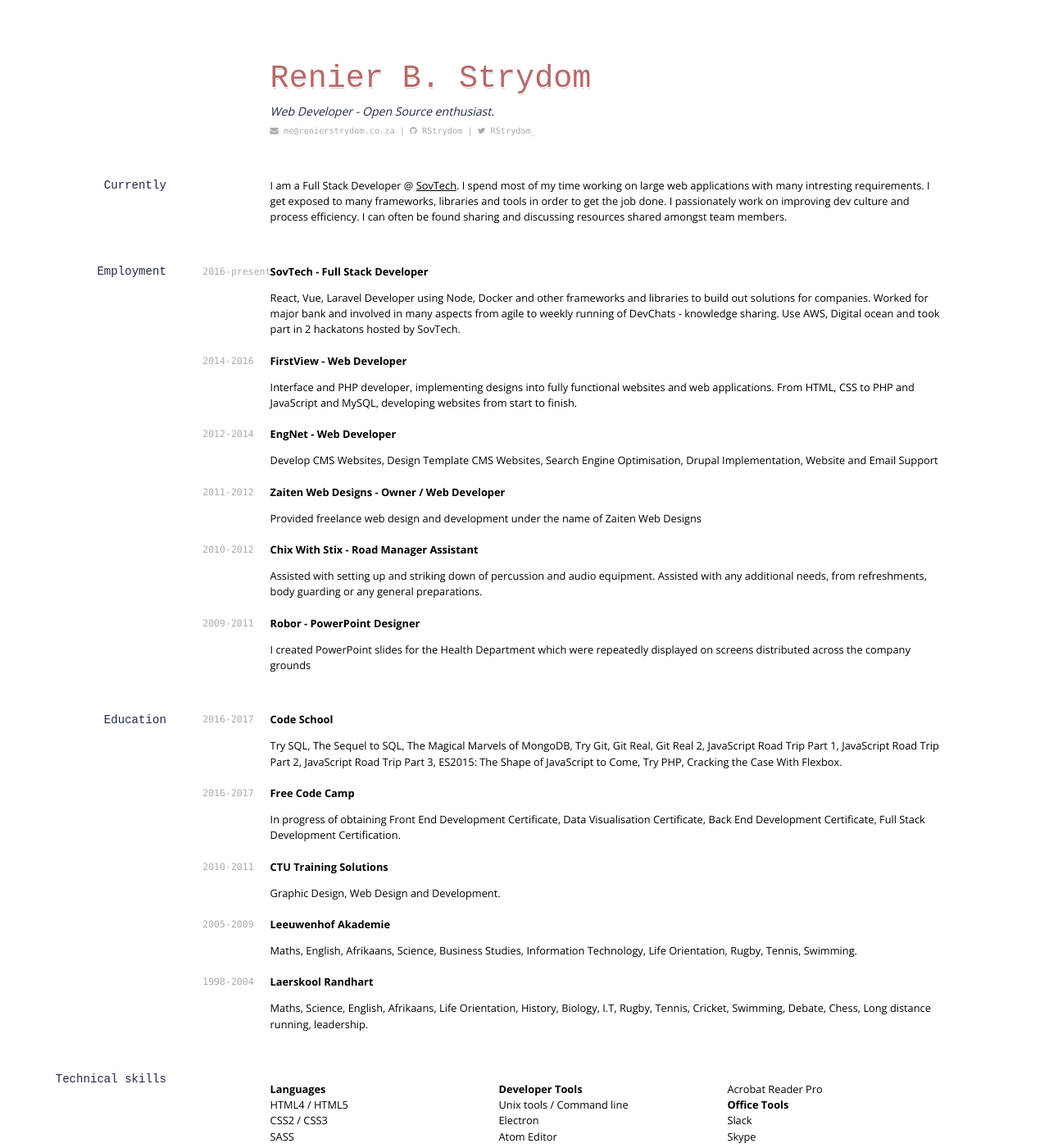
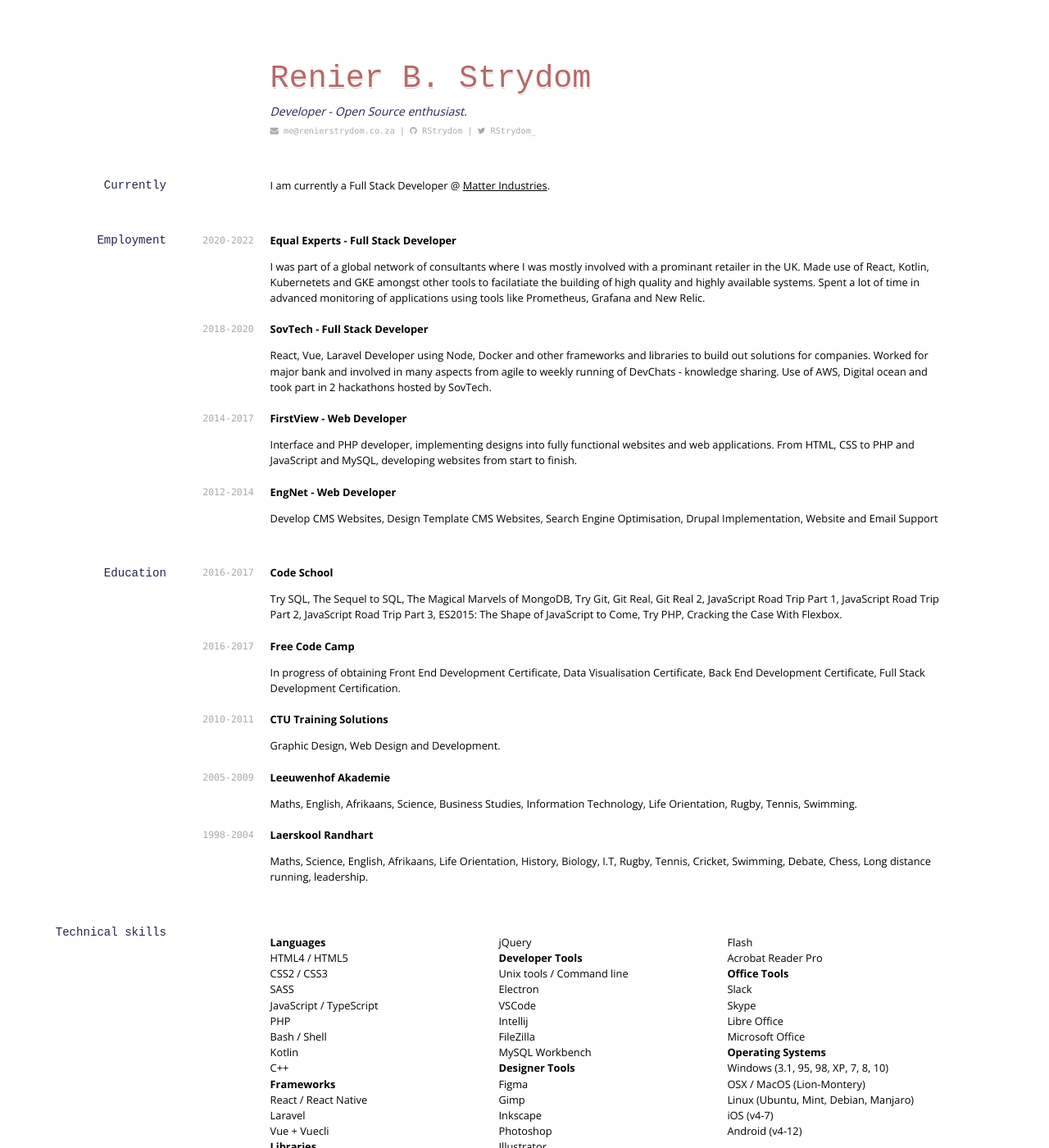
Before and after one commit to RStrydom/CV, a Jekyll site: the page built from index.md, in a window 1280 px wide and 1400 px high. Shown: the whole window at 82% size. Built offline with Jekyll 4.4.1, drawn with Linux system fonts in a browser that asks for light colours; nearby versions of some CDN libraries; some of the changed text lies outside the part shown.

Commit message:
Update index.md

```diff
--- a/index.md
+++ b/index.md
@@ -3,7 +3,7 @@ layout: cv
 title: Renier Strydom's CV
 ---
 # Renier B. Strydom
-Web Developer - Open Source enthusiast.
+Developer - Open Source enthusiast.
 
 <div id="webaddress" markdown='1'>
 <i class="fa fa-envelope"></i> <a href="mailto:me@renierstrydom.co.za">me@renierstrydom.co.za</a>
@@ -15,35 +15,26 @@ Web Developer - Open Source enthusiast.
 
 
 ## Currently
-I am a Full Stack Developer @ [SovTech](https://sov.tech). I spend most of my time working on large web applications with many intresting requirements. I get exposed to many frameworks, libraries and tools in order to get the job done. I passionately work on improving dev culture and process efficiency. I can often be found sharing and discussing resources shared amongst team members.
+I am currently a Full Stack Developer @ [Matter Industries](https://www.matter.inc/).
 
 
 ## Employment
 
-`2016-present`
+`2020-2022`
+__Equal Experts - Full Stack Developer__
+- I was part of a global network of consultants where I was mostly involved with a prominant retailer in the UK. Made use of React, Kotlin, Kubernetets and GKE amongst other tools to facilatiate the building of high quality and highly available systems. Spent a lot of time in advanced monitoring of applications using tools like Prometheus, Grafana and New Relic.
+
+`2018-2020`
 __SovTech - Full Stack Developer__
-- React, Vue, Laravel Developer using Node, Docker and other frameworks and libraries to build out solutions for companies. Worked for major bank and involved in many aspects from agile to weekly running of DevChats - knowledge sharing. Use AWS, Digital ocean and took part in 2 hackatons hosted by SovTech.
+- React, Vue, Laravel Developer using Node, Docker and other frameworks and libraries to build out solutions for companies. Worked for major bank and involved in many aspects from agile to weekly running of DevChats - knowledge sharing. Use of AWS, Digital ocean and took part in 2 hackathons hosted by SovTech.
 
-`2014-2016`
+`2014-2017`
 __FirstView - Web Developer__
 - Interface and PHP developer, implementing designs into fully functional websites and web applications. From HTML, CSS to PHP and JavaScript and MySQL, developing websites from start to finish.
 
 `2012-2014`
 __EngNet - Web Developer__
 - Develop CMS Websites, Design Template CMS Websites, Search Engine Optimisation, Drupal Implementation, Website and Email Support
-
-`2011-2012`
-__Zaiten Web Designs - Owner / Web Developer__
-- Provided freelance web design and development under the name of Zaiten Web Designs
-
-`2010-2012`
-__Chix With Stix - Road Manager Assistant__
-- Assisted with setting up and striking down of percussion and audio equipment.
-Assisted with any additional needs, from refreshments, body guarding or any general preparations.
-
-`2009-2011`
-__Robor - PowerPoint Designer__
-- I created PowerPoint slides for the Health Department which were repeatedly displayed on screens distributed across the company grounds
 
 ## Education
 
@@ -74,13 +65,14 @@ __Laerskool Randhart__
 - HTML4 / HTML5
 - CSS2 / CSS3
 - SASS
-- JavaScript
+- JavaScript / TypeScript
 - PHP
 - Bash / Shell
+- Kotlin
+- C++
 - __Frameworks__
+- React / React Native
 - Laravel
-- React
-- React Native
 - Vue + Vuecli
 - __Libraries__
 - Bootstrap 3
@@ -88,12 +80,12 @@ __Laerskool Randhart__
 - __Developer Tools__
 - Unix tools / Command line
 - Electron
-- Atom Editor
-- Sublime Text 2/3
+- VSCode
+- Intellij
 - FileZilla
 - MySQL Workbench
-- HeidiSQL
 - __Designer Tools__
+- Figma
 - Gimp
 - Inkscape
 - Photoshop
@@ -108,13 +100,14 @@ __Laerskool Randhart__
 - Microsoft Office
 - __Operating Systems__
 - Windows (3.1, 95, 98, XP, 7, 8, 10)
-- OSX / MacOS (Lion, Mavericks, Yosemite, Sierra)
-- Linux (Ubuntu, Mint, Debian)
+- OSX / MacOS (Lion-Montery)
+- Linux (Ubuntu, Mint, Debian, Manjaro)
 - iOS (v4-7)
-- Android (v4-6)
+- Android (v4-12)
 </div>
 
 ## Certifications && Notable Courses
+
 
 `2018`
 __Pluralsight__
```
